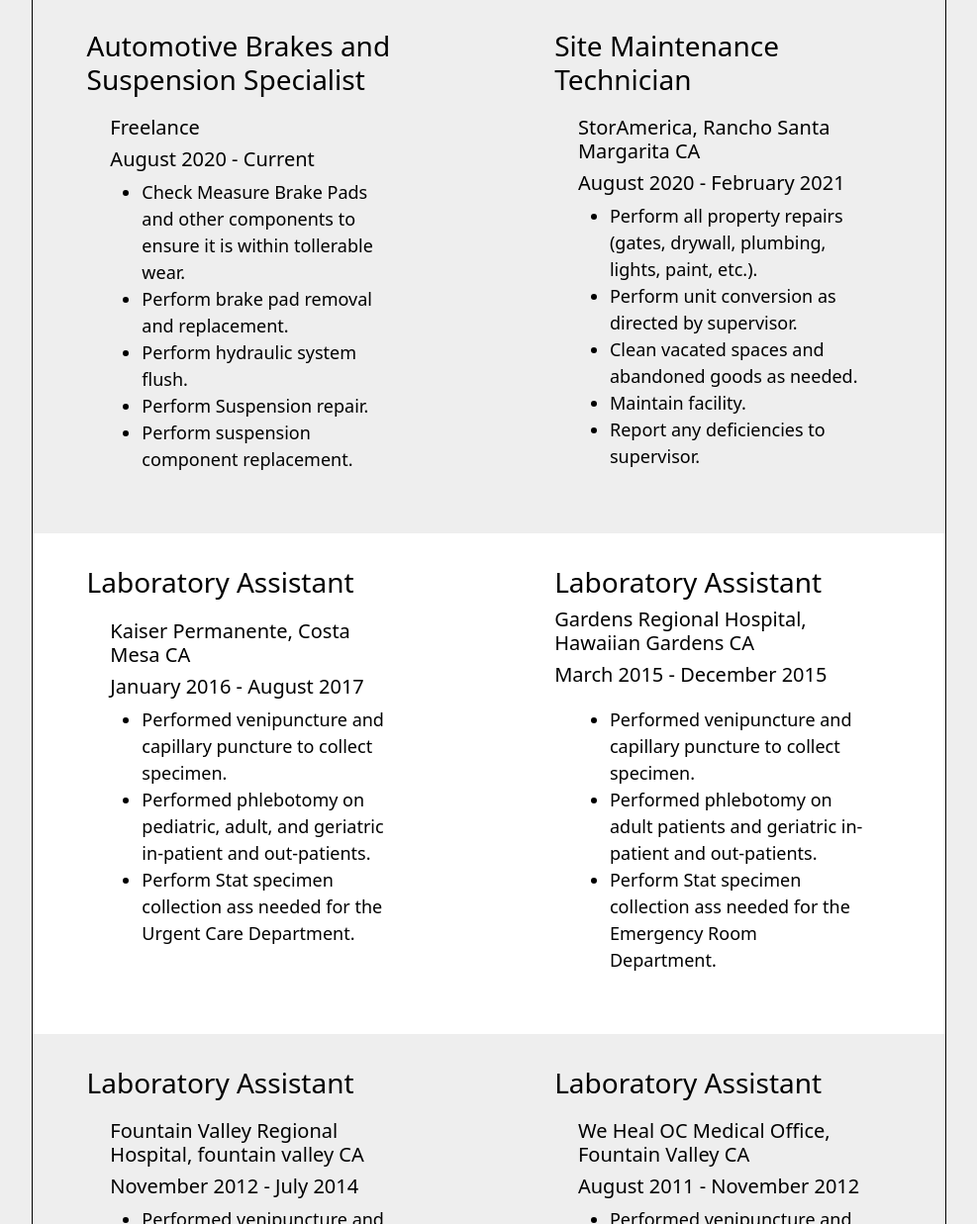
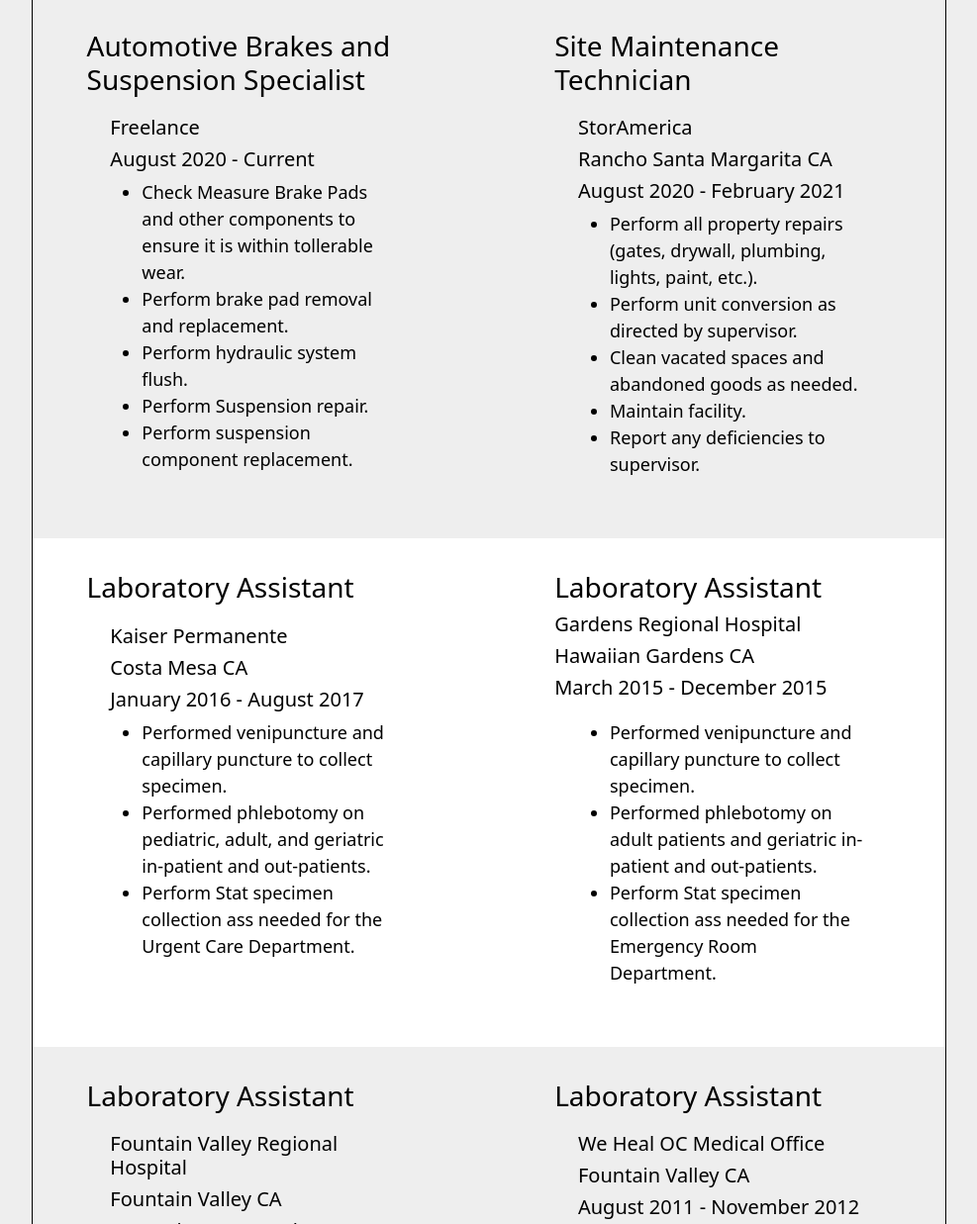
Before and after one commit to juliusm90/portfolio, a plain HTML site: page workHistory.html in a window 1280 px wide. Shown: the part 257-1494 px from the top of the page at 99% size, without its empty margins (146-1133 px from the left). Drawn offline with nearby package versions, Linux system fonts and the light colour scheme.

Commit message:
Update workHistory.html

```diff
--- a/workHistory.html
+++ b/workHistory.html
@@ -75,7 +75,8 @@
         <div class="course-heading col col-lg-6 col-sm-12">
           <h3>Site Maintenance Technician</h3>
           <div class="course-name">
-            <h5>StorAmerica, Rancho Santa Margarita CA</h5>
+            <h5>StorAmerica</h5>
+            <h5>Rancho Santa Margarita CA</h5>
             <h5>August 2020 - February 2021</h5>
             <ul>
               <li>Perform all property repairs (gates, drywall, plumbing, lights, paint, etc.).</li>
@@ -95,7 +96,8 @@
         <div class="course-heading col col-lg-6 col-sm-12">
           <h3>Laboratory Assistant</h3>
           <div class="course-name">
-            <h5>Kaiser Permanente, Costa Mesa CA</h5>
+            <h5>Kaiser Permanente</h5>
+            <h5>Costa Mesa CA</h5>
             <h5>January 2016 - August 2017</h5>
             <ul>
               <li>Performed venipuncture and capillary puncture to collect specimen.</li>
@@ -111,7 +113,8 @@
 
         <div class="course-heading col col-lg-6 col-sm-12">
           <h3>Laboratory Assistant</h3>
-          <h5>Gardens Regional Hospital, Hawaiian Gardens CA</h5>
+          <h5>Gardens Regional Hospital</h5>
+          <h5>Hawaiian Gardens CA</h5>
           <h5>March 2015 - December 2015</h5>
           <div class="course-name">
             <ul>
@@ -131,7 +134,8 @@
           <div class="course-heading col col-lg-6 col-sm-12">
             <h3>Laboratory Assistant</h3>
             <div class="course-name">
-              <h5>Fountain Valley Regional Hospital, fountain valley CA</h5>
+              <h5>Fountain Valley Regional Hospital</h5>
+              <h5>Fountain Valley CA</h5>
               <h5>November 2012 - July 2014</h5>
               <ul>
                 <li>Performed venipuncture and capillary puncture to collect specimen.</li>
@@ -145,7 +149,8 @@
           <div class="course-heading col col-lg-6 col-sm-12">
             <h3>Laboratory Assistant</h3>
             <div class="course-name">
-              <h5>We Heal OC Medical Office, Fountain Valley CA</h5>
+              <h5>We Heal OC Medical Office</h5>
+              <h5>Fountain Valley CA</h5>
               <h5>August 2011 - November 2012</h5>
               <ul>
                 <li>Performed venipuncture and capillary puncture to collect specimen.</li>
@@ -160,7 +165,8 @@
         <div class="course-heading col col-lg-6 col-sm-12">
           <h3>Marketing Assistant</h3>
           <div class="course-name">
-            <h5>Back To Health Chiropractic, Fountain Valley CA</h5>
+            <h5>Back To Health Chiropractic</h5>
+            <h5>Fountain Valley CA</h5>
             <h5>October 2010 - November 2012</h5>
             <ul>
               <li>Advertised at family restaurants and local businesses.</li>
```
